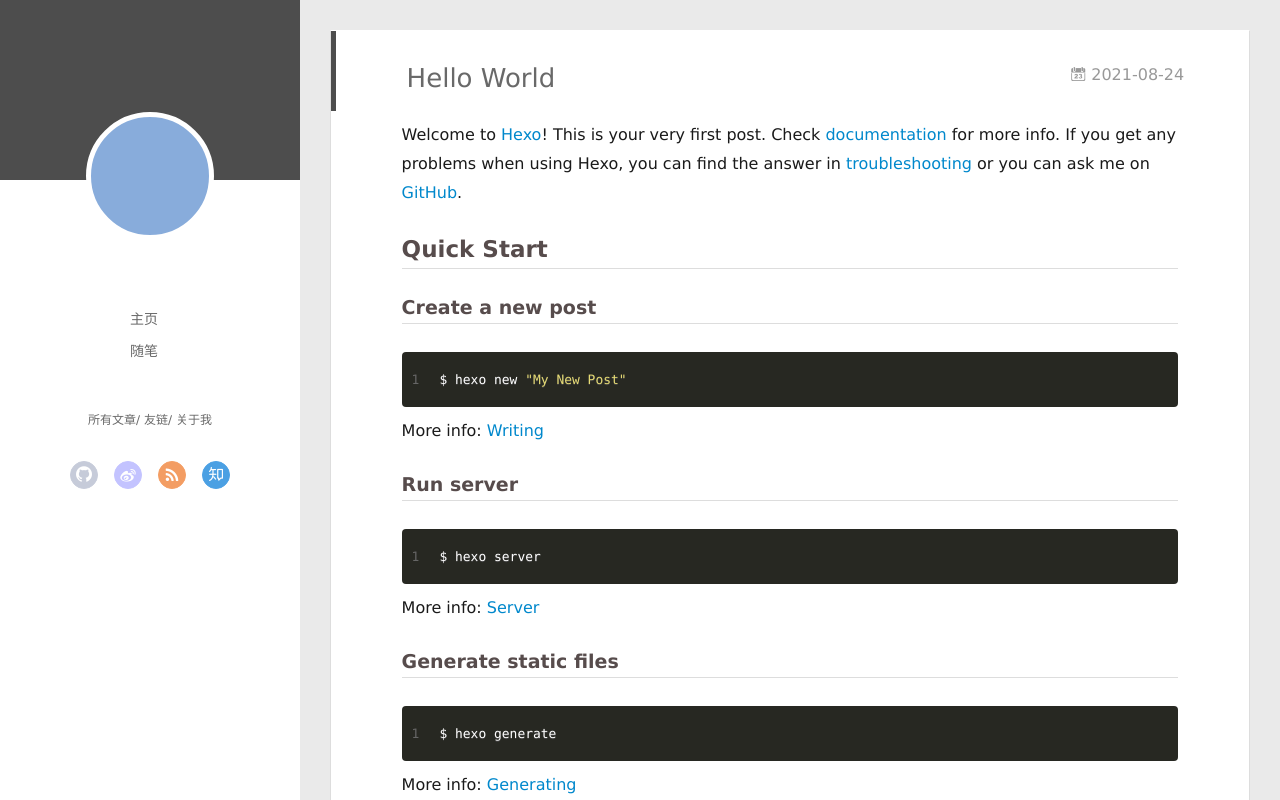
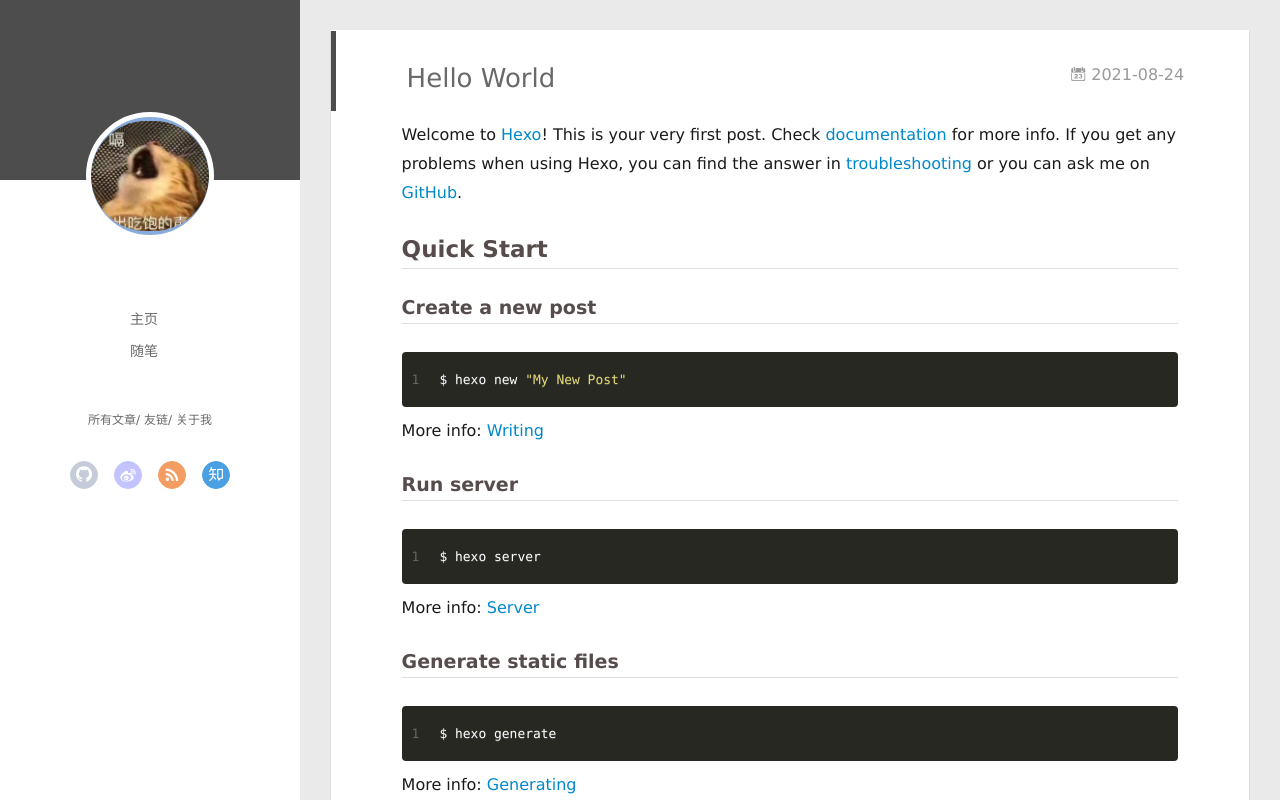
Before and after one commit to magic-chai/magic-chai.github.io, a plain HTML site: page 2021/08/24/hello-world/index.html in a window 1280 px wide. Drawn offline with Linux system fonts and the light colour scheme; no server answers.

Commit message:
Site updated: 2021-08-26 14:00:31

```diff
--- a/2021/08/24/hello-world/index.html
+++ b/2021/08/24/hello-world/index.html
@@ -47,7 +47,7 @@
 <div class="intrude-less">
 	<header id="header" class="inner">
 		<a href="/" class="profilepic">
-			<img src="" class="js-avatar">
+			<img src="/img/IMG_3181.JPG" class="js-avatar">
 		</a>
 		<hgroup>
 		  <h1 class="header-author"><a href="/"></a></h1>
@@ -105,7 +105,7 @@
 	<div class="intrude-less">
 		<header id="header" class="inner">
 			<div class="profilepic">
-				<img src="" class="js-avatar">
+				<img src="/img/IMG_3181.JPG" class="js-avatar">
 			</div>
 			<hgroup>
 			  <h1 class="header-author js-header-author"></h1>
```
Also changed, not shown: 2021/08/24/我的第一篇/index.html (+2 -2 lines), archives/2021/08/index.html (+2 -2 lines), archives/2021/index.html (+2 -2 lines), archives/index.html (+2 -2 lines), index.html (+2 -2 lines), img/IMG_3181.JPG (added).
